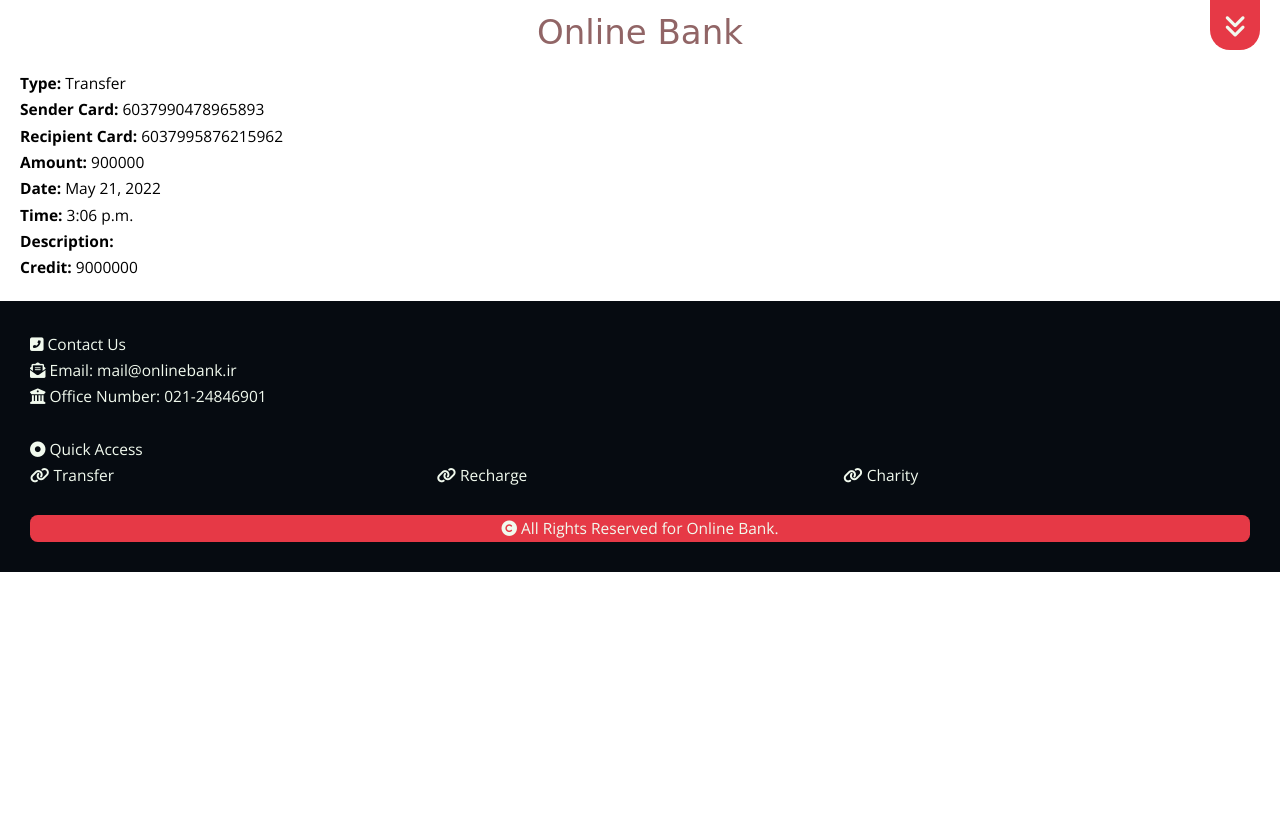
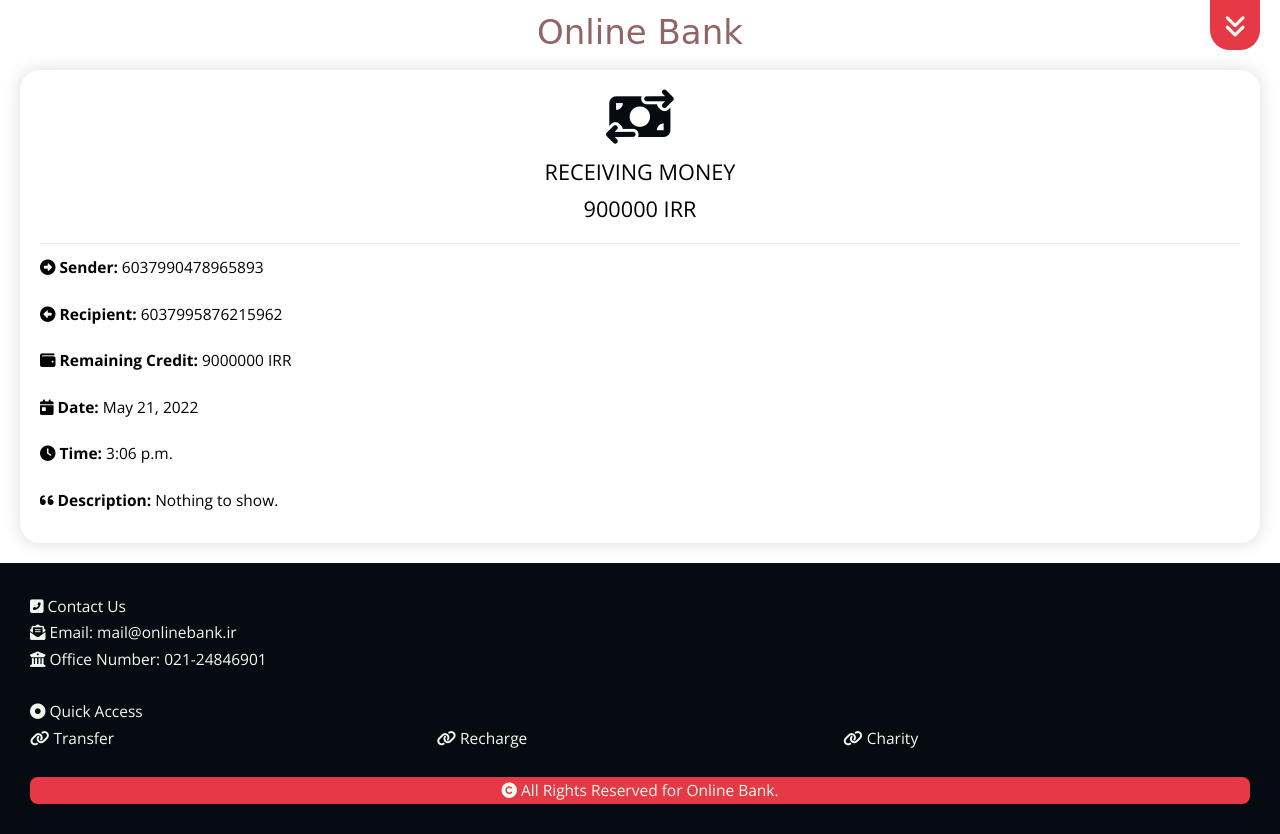
Before and after one commit to MHBahrampour/online-bank, a Django app: page /app/transactionDetail/43/ in a window 1280 px wide. Before the commit the page ends 572 px from the top, so only its background shows below. Run offline with Django 4.2, Linux system fonts and the light colour scheme; a user stored in the database is signed in; data comes from the database, SQL or seed files in the repository; both versions use the stored data as it was after the commit; some web fonts are replaced.

Commit message:
Transactions completed

```diff
--- a/app/static/app/css/styles.css
+++ b/app/static/app/css/styles.css
@@ -51,6 +51,10 @@
   --recharge-th: #F0BF70;
   --charity-th: #227c9d;
   --profile-th: #E5989B;
+
+  /* Sender and Recipient color*/
+  --sender: #fe6d73;
+  --recipient: #17c3b2;
 }
 
 
@@ -395,7 +399,7 @@ a {
 .dashboard-item:nth-child(5) { background-color: var(--charity-th); }
 .dashboard-item:nth-child(6) { background-color: var(--profile-th); }
 
-.dashboard-item:hover { margin: 0.7rem;}
+.dashboard-item:hover { margin: 0.7rem; }
 .dashboard-item:hover .text p:first-child { letter-spacing: 0.2em; }
 
 .dashboard-item .icon {
@@ -427,7 +431,94 @@ a {
 }
 
 
-/* -- 7 Forms -- */
+/* -- 9 TRANSACTION -- */
+
+/* -- 9.1 TRANSACTIONS LIST -- */
+.transaction-items-wrapper {
+  display: grid;
+  grid-template-columns: 1;
+  grid-template-rows: min-content;
+  gap: 1rem;
+}
+
+.transaction-item {
+  display: grid;
+  grid-template-columns: 20% 1fr 10%;
+  grid-template-rows: min-content;
+
+  border-bottom-left-radius: 3rem;
+  border-top-right-radius: 3rem;
+  box-shadow: 0px 0px 15px 3px rgba(0,0,0,0.1);
+
+  transition: all 0.5s ease-in-out;
+}
+
+.transaction-item:hover { margin: 0.7rem; }
+
+.transaction-item .icon {
+  display: grid;
+  place-items: center;
+
+  font-size: 2em;
+  color: var(--black);
+}
+
+/* By default (Money transfered from user card */
+.transaction-item .icon:first-child {
+  background-color: var(--sender);
+  color: var(--white);
+
+  border-bottom-left-radius: 3rem;
+}
+.transaction-item .icon:last-child { color: var(--sender); }
+
+/* If the user is the recipient */
+.transaction-item .icon:first-child.recipient {
+  background-color: var(--recipient);
+  color: var(--white);
+
+  border-bottom-left-radius: 3rem;
+}
+.transaction-item .icon:last-child.recipient { color: var(--recipient); }
+
+.transaction-item .text {
+  padding: 1rem 1.5rem;
+  font-weight: 500;
+}
+.transaction-item .text p:last-child {
+  white-space: nowrap;
+  overflow: hidden;
+  text-overflow: ellipsis;
+}
+
+/* -- 9.2 TRANSACTION DETAIL -- */
+.transaction-detail {
+  padding: 2rem;
+  border-radius: 2rem;
+  box-shadow: 0px 0px 15px 3px rgba(0,0,0,0.1);
+}
+
+.transaction-detail .icon {
+  display: grid;
+  place-items: center;
+  font-size: 3.5em;
+  color: var(--black);
+}
+
+.transaction-detail .short {
+  padding-top: 1rem;
+  text-align: center;
+  font-size: 1.4em;
+  font-weight: 100;
+  text-transform: uppercase;
+
+  padding-bottom: 1.5rem;
+  border-bottom: 1px solid #e9e9ed;
+}
+.transaction-detail .full p { line-height: 3; }
+
+
+/* -- 8 FORMS -- */
 .form {
   border-radius: 2rem;
   box-shadow: 0px 0px 15px 3px rgba(0,0,0,0.1);
@@ -482,11 +573,12 @@ a {
 
 .form button:hover { box-shadow: inset 0px 0px 5px 1px rgba(0,0,0,0.1); }
 
-
-
 .form .field-wrapper { margin-bottom: 1rem; }
 
-.form label { display: block; margin-bottom: 0.3rem; }
+.form label {
+  display: block;
+  margin-bottom: 0.3rem;
+}
 
 .form select {
   border-radius: 1rem;
@@ -506,12 +598,8 @@ a {
   background-repeat: no-repeat;
 }
 
-.form select:focus {
-  margin-bottom: 1rem;
-}
 
-
-/* -- 8 FOOTER & FOOTER -- */
+/* -- 9 FOOTER & FOOTER -- */
 .header {
   position: sticky;
   top: 0;
@@ -567,7 +655,7 @@ a {
 }
 
 
-/* -- 9 MEDIA QUERIES -- */
+/* -- 10 MEDIA QUERIES -- */
 @media screen and (min-width: 600px) {
   .sidenav .items {
     grid-template-columns: 1fr 1fr;
--- a/app/templates/app/dashboard.html
+++ b/app/templates/app/dashboard.html
@@ -8,7 +8,7 @@
   <div class="dashboard-items-wrapper">
 
     <a href="" class="dashboard-item left">
-      <i class="fa-solid fa-coins icon"></i>
+      <i class="fa-solid fa-credit-card icon"></i>
       <div class="text">
         <p>Credit</p>
         <p>Check your credit amount</p>
@@ -24,7 +24,7 @@
     </a>
 
     <a href="{% url 'app:transfer' %}" class="dashboard-item left">
-      <i class="fa-solid fa-money-check icon"></i>
+      <i class="fa-solid fa-money-bill-transfer icon"></i>
       <div class="text">
         <p>Transfer</p>
         <p>Transfer to Shetab network cards</p>
--- a/app/templates/app/transaction_detail.html
+++ b/app/templates/app/transaction_detail.html
@@ -6,13 +6,55 @@
 
 {% block content %}
 
-  <p><b>Type:</b>           {{ transaction.type }}</p>
-  <p><b>Sender Card:</b>    {{ transaction.sender }}</p>
-  <p><b>Recipient Card:</b> {{ transaction.recipient }}</p>
-  <p><b>Amount:</b>         {{ transaction.amount }}</p>
-  <p><b>Date:</b>           {{ transaction.date_time.date }}</p>
-  <p><b>Time:</b>           {{ transaction.date_time.time }}</p>
-  <p><b>Description:</b>    {{ transaction.description }}</p>
-  <p><b>Credit:</b>         {{ transaction.rem_credit }}</p>
+  <div class="transaction-detail">
+
+    <!-- Choosing the icon -->
+    {% if transaction.type == "Transfer" %}
+      <i class="fa-solid fa-money-bill-transfer icon
+      {% if transaction.recipient == user_card %} recipient {% endif%}"></i>
+    {% elif transaction.type == "Recharge" %}
+      <i class="fa-solid fa-sim-card icon
+      {% if transaction.recipient == user_card %} recipient {% endif%}"></i>
+    {% else %}
+      <i class="fa-solid fa-hand-holding-heart icon
+      {% if transaction.recipient == user_card %} recipient {% endif%}"></i>
+    {% endif %}
+
+    <div class="short">
+
+      {% if transaction.type == "Transfer" %}
+        {% if transaction.sender == user_card %}
+          <p>Sending Money</p>
+        {% else %}
+          <p>Receiving Money</p>
+        {% endif %}
+
+      {% elif transaction.type == "Recharge" %}
+        <p>Shopping</p>
+
+      {% else %}
+      <p>Donating</p>
+
+      {% endif %}
+
+      <p></b>{{ transaction.amount }} IRR</p>
+
+    </div>
+
+    <div class="full">
+      <p><i class="fa-solid fa-circle-right"></i> <b>Sender:</b> {{ transaction.sender }}</p>
+      <p><i class="fa-solid fa-circle-left"></i> <b>Recipient:</b> {{ transaction.recipient }}</p>
+      <p><i class="fa-solid fa-wallet"></i> <b>Remaining Credit:</b> {{ transaction.rem_credit }} IRR</p>
+      <p><i class="fa-solid fa-calendar-day"></i> <b>Date:</b> {{ transaction.date_time.date }}</p>
+      <p><i class="fa-solid fa-clock"></i> <b>Time:</b> {{ transaction.date_time.time }}</p>
+
+      {% if transaction.description %}
+        <p><i class="fa-solid fa-quote-left"></i> <b>Description:</b> {{ transaction.description }}</p>
+      {% else %}
+        <p><i class="fa-solid fa-quote-left"></i> <b>Description:</b> Nothing to show.</p>
+      {% endif %}
+    </div>
+
+  </div>
 
 {% endblock %}
--- a/app/views.py
+++ b/app/views.py
@@ -258,8 +258,12 @@ def transactionDetail(request, pk):
 
   transaction = Transaction.objects.get(pk=pk)
 
+  # User card number
+  user_card = CustomUser.objects.get(username=request.user.username).atm_card
+
   context = {
     'transaction': transaction,
+    'user_card': user_card,
   }
 
   return render(request, 'app/transaction_detail.html', context)
```
Also changed, not shown: app/templates/app/transactions.html (+28 -11 lines), db.sqlite3.
